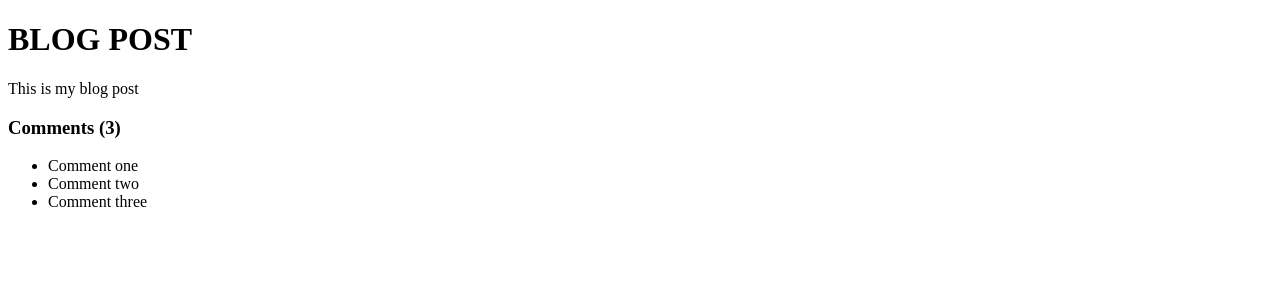
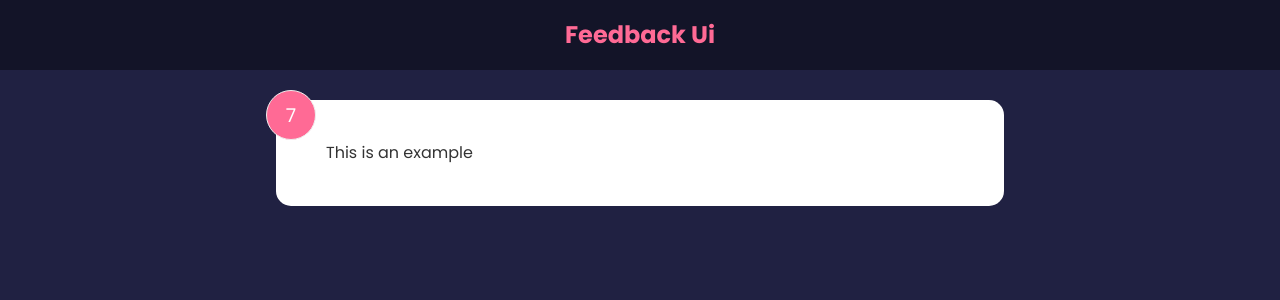
Before and after one commit to MarkiianSanotskyi/Feedback-App, a React (Create React App) app: page / in a window 1280 px wide. Shown: the top 300 px of the page. Built offline with nearby package versions, Linux system fonts and the light colour scheme.

Commit message:
Local state counter example

```diff
--- a/src/App.js
+++ b/src/App.js
@@ -1,41 +1,15 @@
 import React from 'react'
+import Header from './components/Header'
+import FeedbackItem from './components/FeedbackItem'
 
 function App() {
-    const title = 'Blog Post'
-    const body = 'This is my blog post'
-    const comments = [
-        {id: 1, text: 'Comment one'},
-        {id: 2, text: 'Comment two'},
-        {id: 3, text: 'Comment three'},
-    ]
-    const loading = false
-    const showComments = true
-
-    if (loading) return <h1>Loading...</h1>
-
-    const commentBlock = (
-                                <div className="comments">
-                                <h3>Comments ({comments.length})</h3>
-                                <ul>
-                                    {comments.map((comment, index) => (
-                                        <li key={index}>
-                                            {comment.text}
-                                        </li>
-                                    ))}
-                                        </ul>
-                                    </div>
-                        )
     return (
-        <div className="container">
-        <h1>{title.toUpperCase()}</h1>
-        <p>{body}</p>
-
-            {showComments &&  commentBlock}
-
-
-        </div>
-
-
+        <>
+        <Header  />
+    <div className = "container" >
+            <FeedbackItem />
+    </div>
+        </>
     )
 }
 
--- /dev/null
+++ b/src/components/FeedbackItem.jsx
@@ -0,0 +1,28 @@
+import {useState} from 'react'
+
+function FeedbackItem() {
+
+    const [rating, setRating] = useState(7)
+    const [text, setText] = useState('This is an example')
+
+
+    // const handleClick = () => {
+    //     setRating((prev) => {
+    //         return prev + 1
+    //     })
+    // }
+
+    return (
+        <div className="card">
+            <div className="num-display">
+                {rating}
+            </div>
+            <div className="text-display">
+               {text}
+            </div>
+            {/* <button onClick={handleClick}>Click</button> */}
+        </div>
+    )
+}
+
+export default FeedbackItem
--- /dev/null
+++ b/src/components/Header.jsx
@@ -0,0 +1,31 @@
+import PropTypes from 'prop-types'
+
+
+function Header({ text, bgColor, textColor }) {
+
+    const headerStyles = {
+        backgroundColor: bgColor,
+         color: textColor,
+    }
+    return (
+        <header style={ headerStyles }>
+            <div className="container">
+                <h2>{text}</h2>
+            </div>
+        </header>
+    )
+}
+
+Header.defaultProps = {
+    text: 'Feedback Ui',
+    bgColor: 'rgba(0,0,0,0.4)',
+    textColor: '#ff6a95'
+}
+
+Header.protoTypes = {
+    text: PropTypes.string,
+    bgColor: PropTypes.string,
+    textColor: PropTypes.string
+}
+
+export default Header
--- a/src/index.css
+++ b/src/index.css
@@ -0,0 +1,225 @@
+@import url('https://fonts.googleapis.com/css2?family=Poppins:wght@400;600;700&display=swap');
+* {
+    box-sizing: border-box;
+    margin: 0;
+    padding: 0;
+}
+
+body {
+    font-family: 'Poppins', sans-serif;
+    background-color: #202142;
+    color: #fff;
+    line-height: 1.6;
+}
+
+ul {
+    list-style: none;
+}
+
+.container {
+    max-width: 768px;
+    margin: auto;
+    padding: 0 20px;
+}
+
+header {
+    height: 70px;
+    width: 100%;
+    display: flex;
+    justify-content: space-between;
+    align-items: center;
+    margin-bottom: 30px;
+}
+
+.card {
+    background-color: #fff;
+    color: #333;
+    border-radius: 15px;
+    padding: 40px 50px;
+    margin: 20px 0;
+    position: relative;
+}
+
+.card.reverse {
+    background-color: rgba(0, 0, 0, 0.4);
+    color: #fff;
+}
+
+.card h2 {
+    font-size: 22px;
+    font-weight: 600;
+    text-align: center;
+}
+
+.rating {
+    display: flex;
+    align-items: center;
+    justify-content: space-around;
+    margin: 30px 0 40px;
+}
+
+.rating li,
+.num-display {
+    position: relative;
+    background: #f4f4f4;
+    width: 50px;
+    height: 50px;
+    padding: 10px;
+    text-align: center;
+    border-radius: 50%;
+    font-size: 19px;
+    border: 1px #eee solid;
+    transition: 0.3s;
+}
+
+.rating li label {
+    position: absolute;
+    top: 50%;
+    left: 50%;
+    width: 50px;
+    height: 50px;
+    padding: 10px;
+    border-radius: 50%;
+    transform: translate(-50%, -50%);
+    cursor: pointer;
+}
+
+.rating li:hover,
+.num-display {
+    background: #ff6a95;
+    color: #fff;
+}
+
+[type='radio'] {
+    opacity: 0;
+}
+
+[type='radio']:checked~label {
+    background: #ff6a95;
+    color: #fff;
+}
+
+.input-group {
+    display: flex;
+    flex-direction: row;
+    border: 1px solid #ccc;
+    padding: 8px 10px;
+    border-radius: 8px;
+}
+
+input {
+    flex-grow: 2;
+    border: none;
+    font-size: 16px;
+}
+
+input:focus {
+    outline: none;
+}
+
+.feedback-stats {
+    color: #fff;
+    display: flex;
+    justify-content: space-between;
+    align-items: center;
+}
+
+.num-display {
+    position: absolute;
+    top: -10px;
+    left: -10px;
+}
+
+.close,
+.edit {
+    position: absolute;
+    top: 10px;
+    right: 20px;
+    cursor: pointer;
+    background: none;
+    border: none;
+}
+
+.edit {
+    right: 40px;
+}
+
+.btn {
+    color: #fff;
+    border: 0;
+    border-radius: 8px;
+    color: #fff;
+    width: 100px;
+    height: 40px;
+    cursor: pointer;
+}
+
+.btn-primary {
+    background-color: #202142;
+}
+
+.btn-secondary {
+    background: #ff6a95;
+}
+
+.btn:hover {
+    transform: scale(0.98);
+    opacity: 0.9;
+}
+
+.btn:disabled {
+    background-color: #cccccc;
+    color: #333;
+    cursor: auto;
+}
+
+.btn:disabled:hover {
+    transform: scale(1);
+    opacity: 1;
+}
+
+.message {
+    padding-top: 10px;
+    text-align: center;
+    color: rebeccapurple;
+}
+
+.about-link {
+    position: absolute;
+    bottom: 20px;
+    right: 20px;
+    color: #fff;
+    cursor: pointer;
+}
+
+.about-link a {
+    color: #fff;
+}
+
+.about-link a:hover {
+    color: #ff6a95;
+}
+
+.about h1 {
+    margin-bottom: 20px;
+}
+
+.about p {
+    margin: 10px 0;
+}
+
+@media (max-width: 600px) {
+    .rating li {
+        margin: 10px 3px;
+    }
+    .rating {
+        display: flex;
+        align-items: center;
+        justify-content: center;
+        flex-wrap: wrap;
+        margin: 30px 0 40px;
+    }
+    .input-group input {
+        width: 80%;
+    }
+}
--- a/src/index.js
+++ b/src/index.js
@@ -4,8 +4,8 @@
 import App from './App'
 
 ReactDOM.render(
-    <React.StrictMode>
-        <App />
+<React.StrictMode>
+    < App />
     </React.StrictMode>,
     document.getElementById('root')
 )
```
Also changed, not shown: 1 other file (tests, documents, lock files or other folders).
